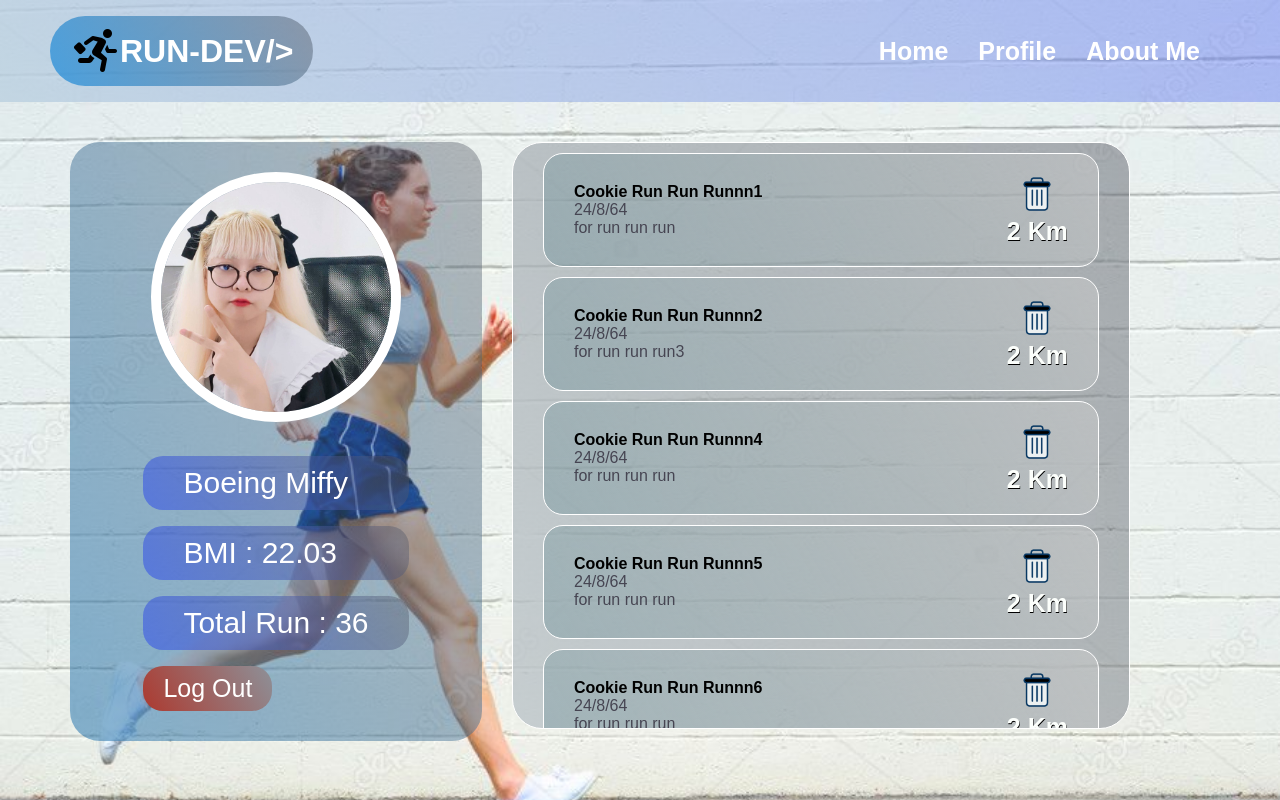
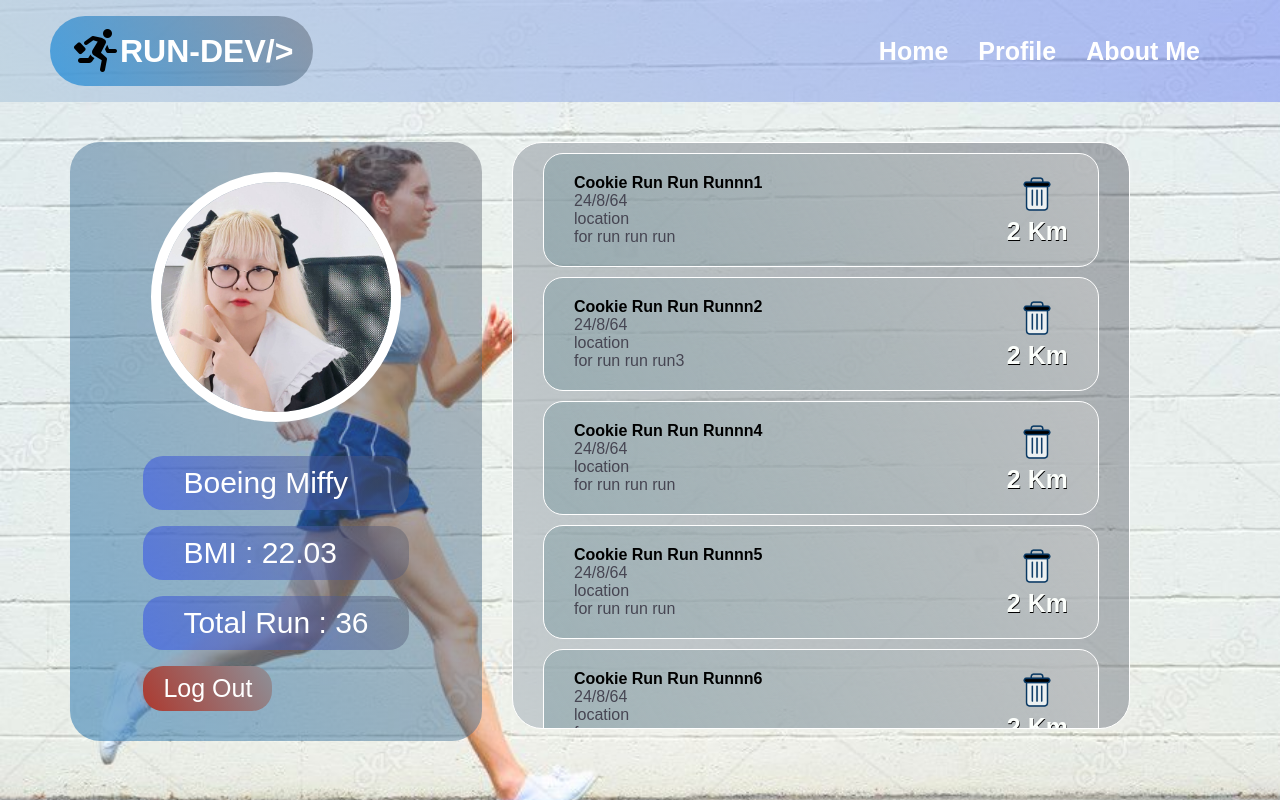
Before and after one commit to khunboeing/Rundev, a React (Vite) app: page /rundiary in a window 1280 px wide. Shown: the top 800 px of the page. Built offline with nearby package versions, Linux system fonts and the light colour scheme.

Commit message:
add location on card

```diff
--- a/src/Components/RunDiaryCardComponent/RunDiaryCardComponent.jsx
+++ b/src/Components/RunDiaryCardComponent/RunDiaryCardComponent.jsx
@@ -21,6 +21,7 @@ function RunDiaryCardComponent(props) {
         <div className='RunDiaryhome-card-info'>
             <p>{userdata.name}</p>
             <p>{userdata.date}</p>
+            <p>{userdata?.location || 'location'}</p>
             <p>{userdata.motivate}</p>
         </div>
         <div className='RunDiaryhome-card-km'>
```
